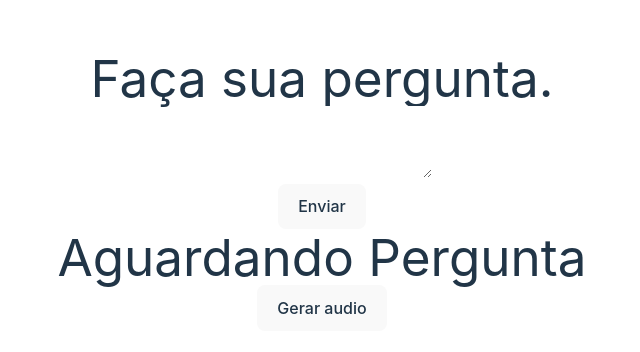
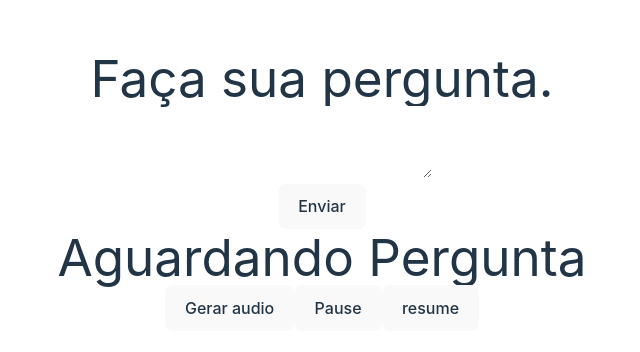
Before and after one commit to LCSDNL/TCCfront, a React (Vite) app: page / in a window 1280 px wide. Shown: the part 210-562 px from the top of the page, without its empty margins (318-958 px from the left). Built offline with nearby package versions, Linux system fonts and the light colour scheme.

Commit message:
useState para o audio a ser reproduzido

```diff
--- a/src/App.tsx
+++ b/src/App.tsx
@@ -5,6 +5,7 @@ import axios from 'axios';
 function App() {
   const [perguntatxt, setPerguntatxt] = useState('');
   const [respostatxt, setRespostatxt] = useState('');
+  const [voiceSound, setVoiceSound] =useState<HTMLAudioElement>();
 
   function AskService() {
     const requestData = {
@@ -34,13 +35,20 @@ function App() {
         const audioBlob = new Blob([res.data], { type: 'audio/wav' });
         const audioUrl = URL.createObjectURL(audioBlob);
         const audioElement = new Audio(audioUrl);
-        audioElement.play();
+        setVoiceSound(audioElement);
+        voiceResume();
       })
       .catch((err) => {
         console.log(err);
       });
   }
 
+  function voicePause(){
+    voiceSound?.pause();
+  }
+  function voiceResume(){
+    voiceSound?.play();
+  }
 
   return (
     <>
@@ -64,6 +72,9 @@ function App() {
       </h1>
 
       <button id='geraAudio' onClick={GeraAudio}>Gerar audio</button>
+      <button onClick={()=>{voicePause()}}>Pause</button>
+
+      <button onClick={()=>{voiceResume()}}>resume</button>
     </>
   );
 }
```
